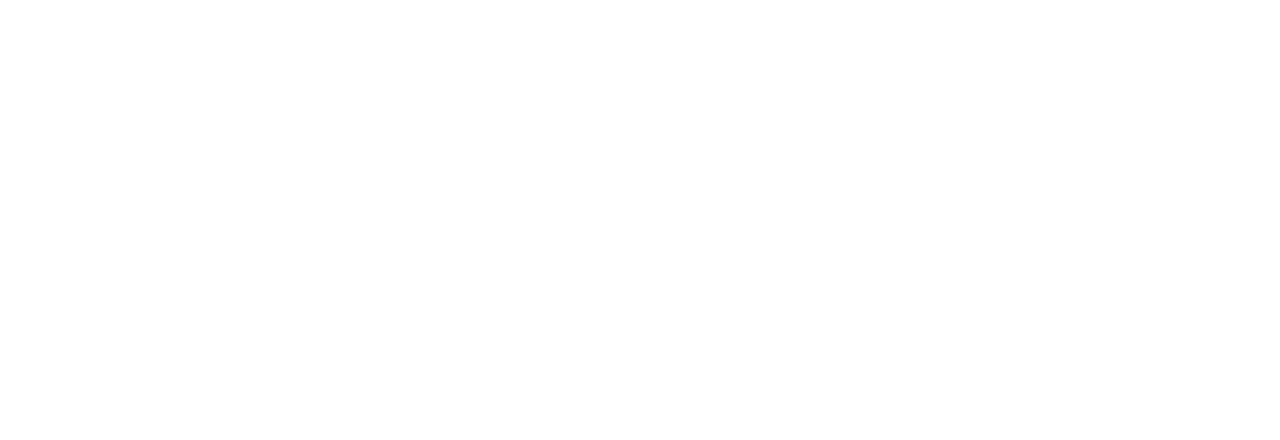
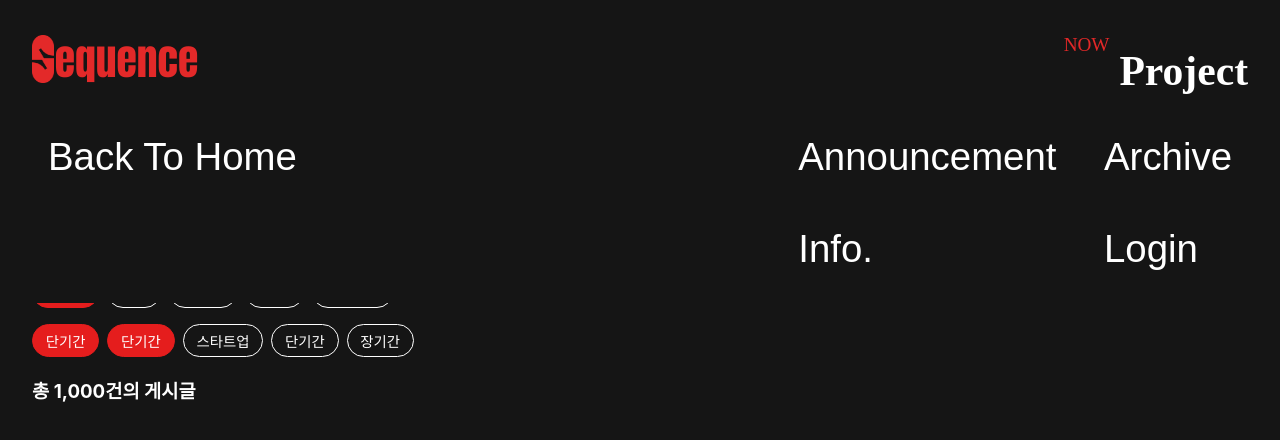
Before and after one commit to Sequence-Front/sequence, a React (Create React App) app: page /project in a window 1280 px wide. Before the commit this address had no page. Shown: the top 440 px of the page. Built offline with nearby package versions, Linux system fonts and the light colour scheme; a web font is replaced by a local one.

Commit message:
[FIX] validation-email,birth

```diff
--- a/package.json
+++ b/package.json
@@ -3,6 +3,9 @@
   "version": "0.1.0",
   "private": true,
   "dependencies": {
+    "@emotion/react": "^11.13.5",
+    "@emotion/styled": "^11.13.5",
+    "@mui/material": "^6.1.10",
     "@testing-library/jest-dom": "^5.17.0",
     "@testing-library/react": "^13.4.0",
     "@testing-library/user-event": "^13.5.0",
--- a/src/App.tsx
+++ b/src/App.tsx
@@ -1,10 +1,16 @@
 import React from 'react';
 import { RecoilRoot } from 'recoil';
 import AppRouter from './Router';
+import { GlobalStyles } from '@mui/material';
 
 function App() {
   return (
     <RecoilRoot>
+      <GlobalStyles styles={{
+        body: {
+          backgroundColor: '#151515',
+        },
+      }} />
       <AppRouter />
     </RecoilRoot>
   );
--- a/src/Router.js
+++ b/src/Router.js
@@ -14,6 +14,7 @@
 import FindPasswordPage from './login/page/FindPasswordPage';
 import SignUpPage from './signup/SignUpPage';
 import SignUpComplete from './signup2/SignUpComplete';
+import ProjectPage from './project/ProjectPage';
 
 const AppRouter = () => {
   return (
@@ -33,6 +34,7 @@
         <Route path="/mypage" element={<MyPage />} />
         <Route path="/register" element={<Register />} />
         <Route path="/header" element={<Header />} />
+        <Route path="/project" element={<ProjectPage />} />
       </Routes>
     </Router>
   );
--- a/src/login/components/CommonInput.tsx
+++ b/src/login/components/CommonInput.tsx
@@ -12,18 +12,18 @@
   color: #FFFFFF;
 `;
 
-const Input = styled.input`
+const Input = styled.input<{ hasError?: boolean }>`
   width: 100%;
   background: transparent;
   border: none;
-  border-bottom: 1px solid #616161;
+  border-bottom: 1px solid ${props => props.hasError ? '#E51D1D' : '#616161'};
   padding: clamp(0.5rem, 1vw, 0.8rem) 0;
   color: #FAFAFA;
   font-size: clamp(0.9rem, 1.5vw, 1.2rem);
 
   &:focus {
     outline: none;
-    border-bottom: 1px solid #E0E0E0;
+    border-bottom: 1px solid ${props => props.hasError ? '#E51D1D' : '#E0E0E0'};
   }
 `;
 
@@ -34,14 +34,27 @@
   value: string;
   onChange: (e: React.ChangeEvent<HTMLInputElement>) => void;
   placeholder?: string;
+  hasError?: boolean;
 }
 
 export const CommonInput: React.FC<CommonInputProps> = ({
   label,
-  ...inputProps
+  type,
+  name,
+  value,
+  onChange,
+  placeholder,
+  hasError
 }) => (
   <InputBlock>
     <Label>{label}</Label>
-    <Input {...inputProps} />
+    <Input
+      type={type}
+      name={name}
+      value={value}
+      onChange={onChange}
+      placeholder={placeholder}
+      hasError={hasError}
+    />
   </InputBlock>
 );
--- a/src/login/page/FindIdPage.tsx
+++ b/src/login/page/FindIdPage.tsx
@@ -36,6 +36,12 @@
   color: #9E9E9E;
 `;
 
+const ErrorMessage = styled.div`
+  color: #E51D1D;
+  font-size: clamp(0.9rem, 1.2vw, 1.1rem);
+  text-align: center;
+  margin-bottom: clamp(1rem, 1vw, 1.5rem);
+`;
 
 const FindIdPage: React.FC = () => {
   const [formData, setFormData] = useState({
@@ -52,6 +58,9 @@
     userId: '',
     registrationDate: ''
   });
+
+  const [errorMessage, setErrorMessage] = useState<string>('');
+  const [fieldErrors, setFieldErrors] = useState<Record<string, boolean>>({});
 
   const navigate = useNavigate();
 
@@ -81,8 +90,52 @@
     }));
   };
 
+  const validateForm = () => {
+    const newFieldErrors: Record<string, boolean> = {};
+
+    // 이메일 형식 검증
+    const emailRegex = /^[a-zA-Z0-9._-]+@[a-zA-Z0-9.-]+\.[a-zA-Z]{2,6}$/;
+    if (!emailRegex.test(formData.email)) {
+      newFieldErrors.email = true;
+      setErrorMessage('올바른 이메일 형식이 아닙니다.');
+      setFieldErrors(newFieldErrors);
+      return false;
+    }
+
+    // 생년월일 형식 검증 (YYYY.MM.DD)
+    const birthDateRegex = /^\d{4}\.(0[1-9]|1[0-2])\.(0[1-9]|[12]\d|3[01])$/;
+    if (!birthDateRegex.test(formData.birthDate)) {
+      newFieldErrors.birthDate = true;
+      setErrorMessage('올바른 생년월일 형식이 아닙니다.');
+      setFieldErrors(newFieldErrors);
+      return false;
+    }
+
+    // 생년월일 유효성 검증
+    const [year, month, day] = formData.birthDate.split('.').map(Number);
+    const birthDate = new Date(year, month - 1, day);
+    const currentDate = new Date();
+
+    if (
+      birthDate.getFullYear() !== year ||
+      birthDate.getMonth() !== month - 1 ||
+      birthDate.getDate() !== day ||
+      birthDate > currentDate ||
+      year < 1900
+    ) {
+      newFieldErrors.birthDate = true;
+      setErrorMessage('유효하지 않은 생년월일입니다.');
+      setFieldErrors(newFieldErrors);
+      return false;
+    }
+
+    setFieldErrors({});
+    setErrorMessage('');
+    return true;
+  };
+
   const handleSubmit = () => {
-    if (!isFormValid) return;  // 폼이 유효하지 않으면 함수 실행 중단
+    if (!isFormValid || !validateForm()) return;  // 폼이 유효하지 않으면 함수 실행 중단
 
     // 나중에 API 연동
     setFoundId({
@@ -116,7 +169,7 @@
                     <BirthDateInput
                       value={formData.birthDate}
                       onChange={(value) => setFormData(prev => ({ ...prev, birthDate: value }))}
-                      hasError={false}
+                      hasError={fieldErrors.birthDate}
                     />
 
                     <InputBlock>
@@ -146,6 +199,7 @@
                       value={formData.email}
                       onChange={handleInputChange}
                       placeholder="sequence@email.com"
+                      hasError={fieldErrors.email}
                     />
                   </S.FormGrid>
 
@@ -166,7 +220,10 @@
             )}
           </S.ContentWrapper>
           {!showResult && (
+            <>
+            {errorMessage && <ErrorMessage>{errorMessage}</ErrorMessage>}
             <S.ButtonWrapper>
+
               <CommonButton
                 isActive={isFormValid}
                 onClick={handleSubmit}
@@ -174,6 +231,7 @@
                 아이디 찾기
               </CommonButton>
             </S.ButtonWrapper>
+            </>
           )}
         </S.FormContainer>
       </S.Container>
--- a/src/login/page/FindPasswordPage.tsx
+++ b/src/login/page/FindPasswordPage.tsx
@@ -22,6 +22,13 @@
   width: 100%;
 `;
 
+const ErrorMessage = styled.div`
+  color: #E51D1D;
+  font-size: clamp(0.9rem, 1.2vw, 1.1rem);
+  text-align: center;
+  margin-bottom: 1.5rem;
+`;
+
 const FindPasswordPage: React.FC = () => {
   const [formData, setFormData] = useState({
     userId: '',
@@ -30,6 +37,8 @@
 
   const [isFormValid, setIsFormValid] = useState(false);
   const [showResult, setShowResult] = useState(false);
+  const [errorMessage, setErrorMessage] = useState<string>('');
+  const [fieldErrors, setFieldErrors] = useState<Record<string, boolean>>({});
   const navigate = useNavigate();
 
   useEffect(() => {
@@ -45,8 +54,25 @@
     }));
   };
 
+  const validateForm = () => {
+    const newFieldErrors: Record<string, boolean> = {};
+
+    // 이메일 형식 검증
+    const emailRegex = /^[a-zA-Z0-9._-]+@[a-zA-Z0-9.-]+\.[a-zA-Z]{2,6}$/;
+    if (!emailRegex.test(formData.email)) {
+      newFieldErrors.email = true;
+      setErrorMessage('올바른 이메일 형식이 아닙니다.');
+      setFieldErrors(newFieldErrors);
+      return false;
+    }
+
+    setFieldErrors({});
+    setErrorMessage('');
+    return true;
+  };
+
   const handleSubmit = () => {
-    if (!isFormValid) return;
+    if (!isFormValid || !validateForm()) return;
     setShowResult(true);
   };
 
@@ -72,6 +98,7 @@
                       value={formData.userId}
                       onChange={handleInputChange}
                       placeholder="아이디를 입력해주세요."
+                      hasError={fieldErrors.userId}
                     />
                     <CommonInput
                       label="이메일"
@@ -80,6 +107,7 @@
                       value={formData.email}
                       onChange={handleInputChange}
                       placeholder="sequence@email.com"
+                      hasError={fieldErrors.email}
                     />
                   </S.FormGrid>
                 </S.FormSection>
@@ -98,14 +126,17 @@
             )}
           </S.ContentWrapper>
           {!showResult && (
-            <S.ButtonWrapper>
-              <CommonButton
+            <>
+              {errorMessage && <ErrorMessage>{errorMessage}</ErrorMessage>}
+              <S.ButtonWrapper>
+                <CommonButton
                 isActive={isFormValid}
                 onClick={handleSubmit}
               >
                 임시 비밀번호 발급
               </CommonButton>
             </S.ButtonWrapper>
+            </>
           )}
         </S.FormContainer>
       </S.Container>
--- a/src/login/style/CommonStyles.tsx
+++ b/src/login/style/CommonStyles.tsx
@@ -81,7 +81,6 @@
   display: flex;
   justify-content: center;
   width: 100%;
-  margin-top: clamp(5rem, 4vw, 10rem);
 `;
 
 
--- /dev/null
+++ b/src/project/ProjectPage.tsx
@@ -0,0 +1,140 @@
+import React from 'react';
+import styled from 'styled-components';
+import { FaPlus, FaSearch } from 'react-icons/fa';
+import Header from '../asset/component/Header';
+
+const Container = styled.div`
+  padding: 2rem;
+  color: white;
+  min-width: 680px;
+`;
+
+const SearchBar = styled.div`
+  display: flex;
+  align-items: center;
+  margin-bottom: 2rem;
+`;
+
+const SearchInput = styled.input`
+  background: transparent;
+  border: none;
+  border-bottom: 1px solid #616161;
+  color: white;
+  width: 300px;
+  padding: 0.5rem;
+  font-size: 1rem;
+
+  &:focus {
+    outline: none;
+    border-bottom: 1px solid #E0E0E0;
+  }
+`;
+
+const SearchIcon = styled(FaSearch)`
+  color: #E51D1D;
+  margin-left: 0.5rem;
+`;
+
+const AddProjectButton = styled.button`
+  display: flex;
+  align-items: center;
+  gap: 0.5rem;
+  background: transparent;
+  border: 1px solid #E51D1D;
+  color: #E51D1D;
+  padding: 0.5rem 1rem;
+  margin-left: auto;
+  cursor: pointer;
+`;
+
+const Navigation = styled.nav`
+  display: flex;
+  gap: 2rem;
+  margin: 2rem 0;
+`;
+
+const NavItem = styled.a`
+  color: white;
+  text-decoration: none;
+  cursor: pointer;
+`;
+
+const TagContainer = styled.div`
+  display: flex;
+  gap: 0.5rem;
+  margin: 1rem 0;
+  flex-wrap: wrap;
+`;
+
+const Tag = styled.span<{ active?: boolean }>`
+  background: ${props => props.active ? '#E51D1D' : 'transparent'};
+  border: 1px solid ${props => props.active ? '#E51D1D' : 'white'};
+  color: ${props => props.active ? 'white' : 'white'};
+  padding: 0.3rem 0.8rem;
+  border-radius: 20px;
+  font-size: 0.9rem;
+  cursor: pointer;
+`;
+
+const ProjectGrid = styled.div`
+  display: grid;
+  grid-template-columns: repeat(3, 1fr);
+  gap: 2rem;
+  margin-top: 2rem;
+`;
+
+const ProjectCard = styled.div`
+  border: 1px solid #333;
+  padding: 1rem;
+  border-radius: 8px;
+`;
+
+const ProjectPage: React.FC = () => {
+  return (
+    <>
+    <Header headerName="Project"/>
+    <Container>
+      <SearchBar>
+        <SearchInput placeholder="프로젝트를 직접 찾아보세요!" />
+        <SearchIcon />
+        <AddProjectButton>
+          <FaPlus /> 프로젝트 등록하기
+        </AddProjectButton>
+      </SearchBar>
+
+      <Navigation>
+        <NavItem>분야</NavItem>
+        <NavItem>기간</NavItem>
+        <NavItem>역할</NavItem>
+        <NavItem>리소스</NavItem>
+        <NavItem>회의</NavItem>
+        <NavItem>프로젝트 단계</NavItem>
+      </Navigation>
+
+      <TagContainer>
+        <Tag active>디자인</Tag>
+        <Tag>연구</Tag>
+        <Tag>데이터</Tag>
+        <Tag>웹/앱</Tag>
+        <Tag>스타트업</Tag>
+      </TagContainer>
+
+      <TagContainer>
+        <Tag active>단기간</Tag>
+        <Tag active>단기간</Tag>
+        <Tag>스타트업</Tag>
+        <Tag>단기간</Tag>
+        <Tag>장기간</Tag>
+      </TagContainer>
+
+      <h3>총 1,000건의 게시글</h3>
+
+      <ProjectGrid>
+        {/* 프로젝트 카드들이 여기에 들어갈 예정 */}
+      </ProjectGrid>
+      </Container>
+    </>
+  );
+};
+
+export default ProjectPage;
--- a/src/signup/SignUpPage.tsx
+++ b/src/signup/SignUpPage.tsx
@@ -83,6 +83,20 @@
       ...prev,
       [name]: value
     }));
+
+    // 이메일이나 아이디가 변경되면 해당 중복체크 상태를 초기화
+    if (name === 'email') {
+      setDuplicateChecks(prev => ({
+        ...prev,
+        email: false
+      }));
+    }
+    if (name === 'userId') {
+      setDuplicateChecks(prev => ({
+        ...prev,
+        userId: false
+      }));
+    }
   };
 
   const handleGenderSelect = (gender: string) => {
@@ -123,6 +137,42 @@
 
   const validateForm = () => {
     const newFieldErrors: Record<string, boolean> = {};
+
+    // 이메일 형식 검증
+    const emailRegex = /^[a-zA-Z0-9._-]+@[a-zA-Z0-9.-]+\.[a-zA-Z]{2,6}$/;
+    if (!emailRegex.test(formData.email)) {
+      newFieldErrors.email = true;
+      setErrorMessage('올바른 이메일 형식이 아닙니다.');
+      setFieldErrors(newFieldErrors);
+      return false;
+    }
+
+    // 년월일 형식 검증 (YYYY.MM.DD)
+    const birthDateRegex = /^\d{4}\.(0[1-9]|1[0-2])\.(0[1-9]|[12]\d|3[01])$/;
+    if (!birthDateRegex.test(formData.birthDate)) {
+      newFieldErrors.birthDate = true;
+      setErrorMessage('올바른 생년월일 형식이 아닙니다.');
+      setFieldErrors(newFieldErrors);
+      return false;
+    }
+
+    // 생년월일 유효성 검증
+    const [year, month, day] = formData.birthDate.split('.').map(Number);
+    const birthDate = new Date(year, month - 1, day);
+    const currentDate = new Date();
+
+    if (
+      birthDate.getFullYear() !== year ||
+      birthDate.getMonth() !== month - 1 ||
+      birthDate.getDate() !== day ||
+      birthDate > currentDate ||
+      year < 1900
+    ) {
+      newFieldErrors.birthDate = true;
+      setErrorMessage('유효하지 않은 생년월일입니다.');
+      setFieldErrors(newFieldErrors);
+      return false;
+    }
 
     // 중복체크 검증
     if (!duplicateChecks.email) {
```
Also changed, not shown: 1 other file (tests, documents, lock files or other folders).
